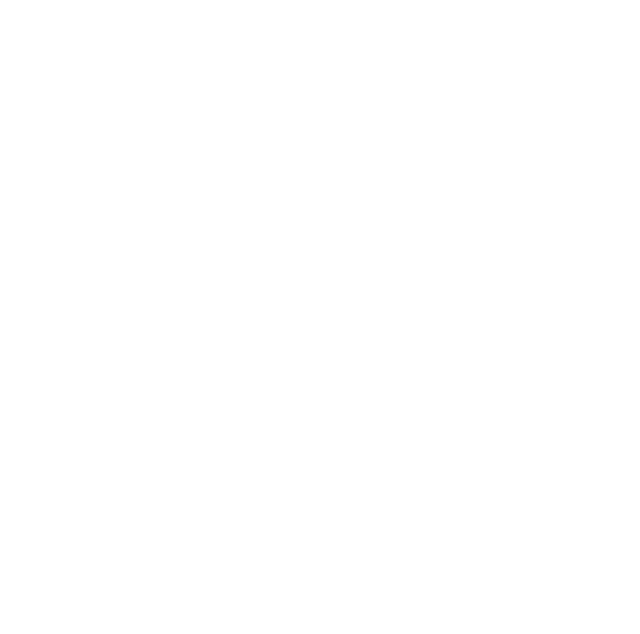
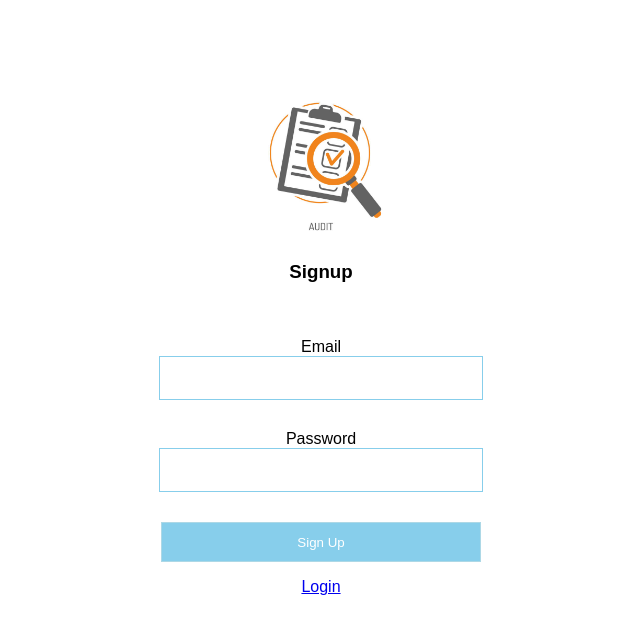
Before and after one commit to hangmas/AuditTrackingSystemUI, a Vue app: page /signup in a window 1280 px wide. Before the commit this address had no page. Shown: the top 634 px of the page, without its empty margins (319-959 px from the left). Built offline with nearby package versions, Linux system fonts and the light colour scheme.

Commit message:
changes made in maina nd signup file

```diff
--- a/package.json
+++ b/package.json
@@ -11,6 +11,7 @@
     "axios": "^1.3.4",
     "chart.js": "^4.2.1",
     "core-js": "^3.8.3",
+    "cors": "^2.8.5",
     "vue": "^3.2.13",
     "vue-chartjs": "^5.2.0",
     "vue-router": "^4.1.6"
--- a/public/index.html
+++ b/public/index.html
@@ -2,6 +2,7 @@
 <html lang="">
   <head>
     <title>Audit Tracking System</title>
+
   </head>
   <body>
     <noscript>
--- a/src/App.vue
+++ b/src/App.vue
@@ -1,9 +1,16 @@
 <template>
 <div id="app">
-  <div>
+  <div class="container">
+
     <router-view /> <!-- when we load the page, the component of index.js from router folder will be loaded here-->
   </div>
-</div>
+
+      </div>
+
+
+
+
+
 </template>
 
 <script>
@@ -16,5 +23,10 @@
 </script>
 
 <style>
+#app {
+  font-family: Arial, Helvetica, sans-serif;
+  text-align: center;
+  margin-top: 60px;
+}
 
 </style>
--- a/src/components/MainLogin.vue
+++ b/src/components/MainLogin.vue
@@ -1,10 +1,10 @@
-<template>
+<!-- <template>
     <div>
         <h4>Login</h4>
         <form>
             <div>
-                <label for ="employeeID">Employee ID</label>
-                <input type="text" id="employeeID" v-model="employeeLoginRequest.employeeID"/>
+                <label for ="email">Employee ID : </label>
+                <input type="text" id="email" v-model="employeeLoginRequest.email"/>
             </div>
 
             <div>
@@ -15,14 +15,14 @@
         <div>
                 <button type="submit" @click="login">Login</button>
                 <button type="submit" @click="display">Display</button>
-            </div>
+             </div>
         <p>{{ message }}</p>
     </div>
-</template>
+</template> -->
 
-<script>
-//import LoginService from '@/services/LoginService';
-import EmployeeDataService from '../services/EmployeeDataService'
+<!-- <script>
+import LoginService from '@/services/LoginService';
+//import EmployeeDataService from '../services/EmployeeDataService'
 
 
 
@@ -30,29 +30,35 @@
     name: "employeeLogin",
     data(){  //it is a function, it will return a value
         return {
-            employeeLoginRequest : {employeeID: "", password: ""},
+            employeeLoginRequest : {email: "", password: ""},
             message: ""
         }
-    },
+    }, -->
 
-    methods:{
+    <!-- methods:{
         login(event){
             event.preventDefault();
-            EmployeeDataService.get()
-          //  LoginService.login(this.employeeLoginRequest) // all the data from login will be send to LoginService.js, it has an api in that file
+            //LoginService.get()
+            LoginService.login(this.employeeLoginRequest) // all the data from login will be send to LoginService.js, it has an api in that file
             .then(response => {
                 let employee = response.data;
                 console.log(employee);
-                this.employeeID = 222;
-                localStorage.setItem('eid',this.employeeID);
-               // this.message = "test";
-                this.$router.push({name:"dashboardAuditee"});
+                this.$router.push({name:"login"});
+
+
+                //localStorage.setItem('eid',this.email);
+                //this.message = employee;
+                //this.$router.push({name:"dashboardAuditor"});
 
             }
             )
 
             .catch(error =>{
-                console.log(error);
+                // this.employeeLoginRequest.email="";
+                // this.employeeLoginRequest.password="";
+                // this.message = error.response.data.message;
+
+                console.log(error.response.data);
             });
 
         }
@@ -67,4 +73,73 @@
 </script>
 
 <style>
+</style> -->
+<template>
+    <div>
+        <h4>Login</h4>
+        <form>
+            <div>
+                <label for=" email">Email:</label>
+                <input type="text" id="email" v-model="employeeLoginRequest.email"/>
+            </div>
+            <div>
+                <label for=" password">Password:</label>
+                <input type="password" id="password" v-model="employeeLoginRequest.password"/>
+            </div>
+            <div>
+                <button type="submit" @click="login">Login</button>
+            </div>
+        </form>
+        <p>
+                    <router-link to="/signup"> Login</router-link>
+                </p>
+        <p>{{ message }}</p>
+    </div>
+
+
+</template>
+
+<script>
+import LoginService from "../services/LoginService";
+
+export default{
+    name : "employeeLogin",
+    data(){
+        return{
+            employeeLoginRequest: {email:"", password:""},
+            message: ""
+        }
+
+    },
+    methods:{
+        login(event){
+            event.preventDefault();
+            LoginService.login(this.employeeLoginRequest)
+            .then(response => {
+                let employee = response.data;
+                console.log(employee);
+                localStorage.setItem('eid',employee.id);
+                this.message = employee;
+                this.$router.push({ name: "dashboardAuditor"});
+            })
+            .catch(error => {
+                this.employeeLoginRequest.studentId = "";
+                this.employeeLoginRequest.password = "";
+                this.message = error.response.data.message;
+                console.log(error.response.data);
+            })
+        }
+
+    },
+
+mounted(){
+
+    this.message = "";
+
+}
+}
+
+</script>
+<style>
+
 </style>
--- /dev/null
+++ b/src/components/SignUp.vue
@@ -0,0 +1,97 @@
+<template>
+
+    <div>
+        <div>
+            <br/>
+            <img class="logo" src="../assets/audit.jpg"/>
+            <h3>Signup</h3><br />
+            <h3/>
+        </div>
+        <form>
+            <div class="formm">
+                <label for="email" >Email</label>
+                <input type="text" id="email" v-model="employeeSignupRequest.email"/>
+                <label for="password">Password</label>
+                <input type="password" id="password" v-model="employeeSignupRequest.password"/>
+                <button type="submit" v-on:click="signUp">Sign Up</button>
+                <p>
+                    <router-link to="/login"> Login</router-link>
+                </p>
+            </div>
+        </form>
+
+
+    </div>
+</template>
+<script>
+import LoginService from "../services/LoginService";
+export default{
+
+    name : "employeeLogin",
+    data(){
+        return{
+            employeeSignupRequest: {email:"", password:""},
+            message: ""
+        }
+
+    },
+    methods:{
+        signup(event){
+            event.preventDefault();
+            LoginService.login(this.employeeLoginRequest)
+            .then(response => {
+                let employee = response.data;
+                console.log(employee);
+                localStorage.setItem('user-info',employee.data.id);
+                this.message = employee;
+                this.$router.push({ name: "dashboardAuditor"});
+            })
+            .catch(error => {
+                this.employeeSignupRequest.studentId = "";
+                this.employeeSignupRequest.password = "";
+                this.message = error.response.data.message;
+                console.log(error.response.data);
+            })
+
+        }
+
+    },
+};
+
+</script>
+<style>
+.logo{
+    margin-left: auto;
+    margin-right: auto;
+    width: 160px;
+    height: 160px;
+
+
+
+}
+
+.formm input{
+    width:300px;
+    height:40px;
+    padding-left: 20px;
+    display: block;
+    margin-bottom: 30px;
+    margin-left: auto;
+    margin-right: auto;
+    border: 1px solid skyblue;
+
+
+}
+.formm button{
+    width: 320px;
+    height: 40px;
+    border: 1px solid lightblue;
+    color: #fff;
+    cursor: pointer;
+    margin-left: auto;
+    margin-right: auto;
+    background-color: skyblue;
+
+}
+
+</style>
--- a/src/router/index.js
+++ b/src/router/index.js
@@ -5,6 +5,8 @@
 import dashboardAuditor from "../components/DashboardAuditor.vue"
 import IssueCreate from "../components/IssueCreate.vue"
 import IssueEdit from "../components/IssueEdit.vue"
+import SignUp from "../components/SignUp.vue"
+
 
 const routes =[
 {
@@ -13,6 +15,13 @@
     alias: "/login", //its a nickname for the path
     name: "Login",
     component: Login
+},
+{
+    path :"/signup",
+    name :"SignUp",
+    component : SignUp
+
+
 },
 {
 path :"/profile",
@@ -53,5 +62,6 @@
     routes
 })
 
+
 //need to export so other javascript can use it
 export default router;
```
Also changed, not shown: src/services/SignUpService.js (added, +10 -0 lines), src/assets/audit.jpg (added), 1 other file (tests, documents, lock files or other folders).
